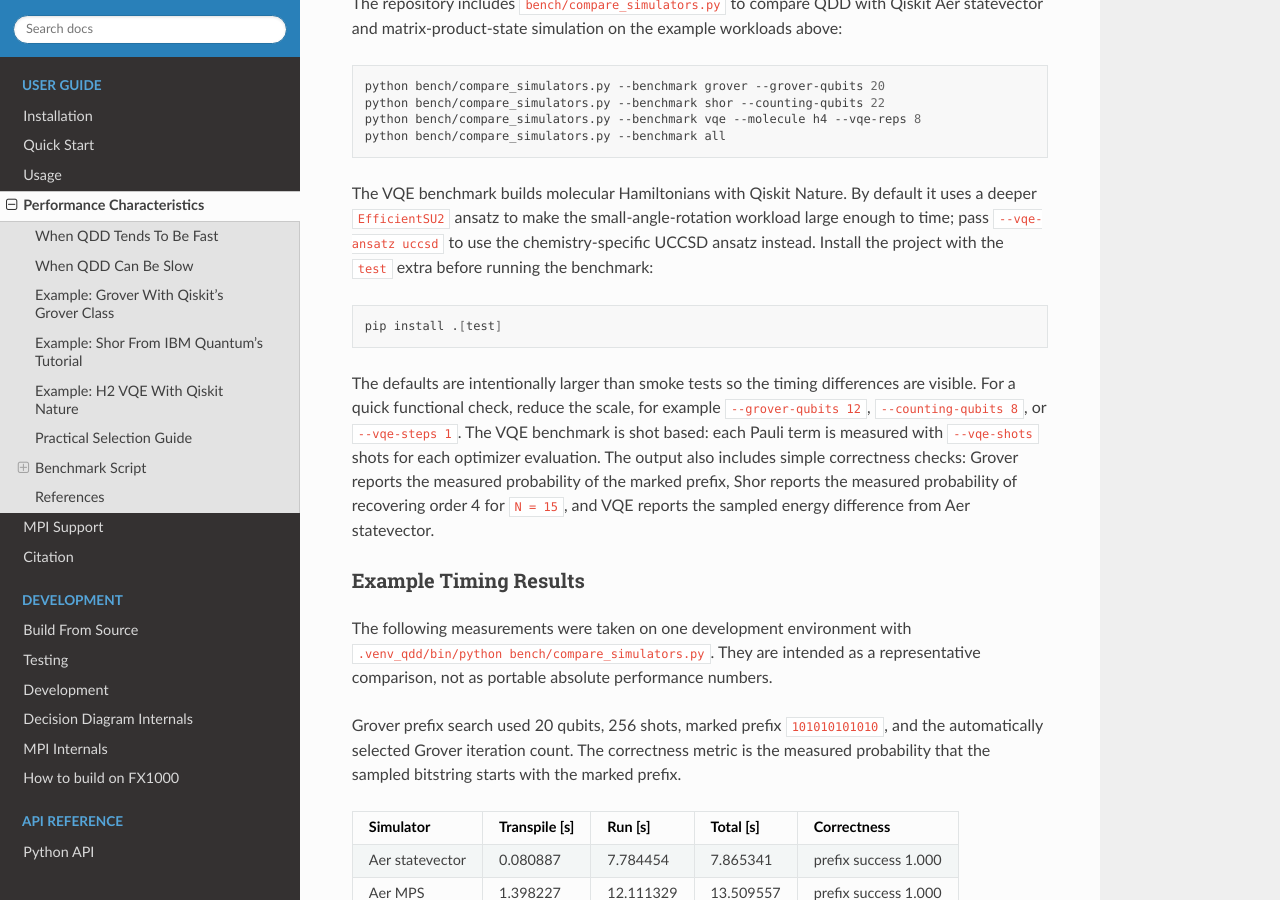
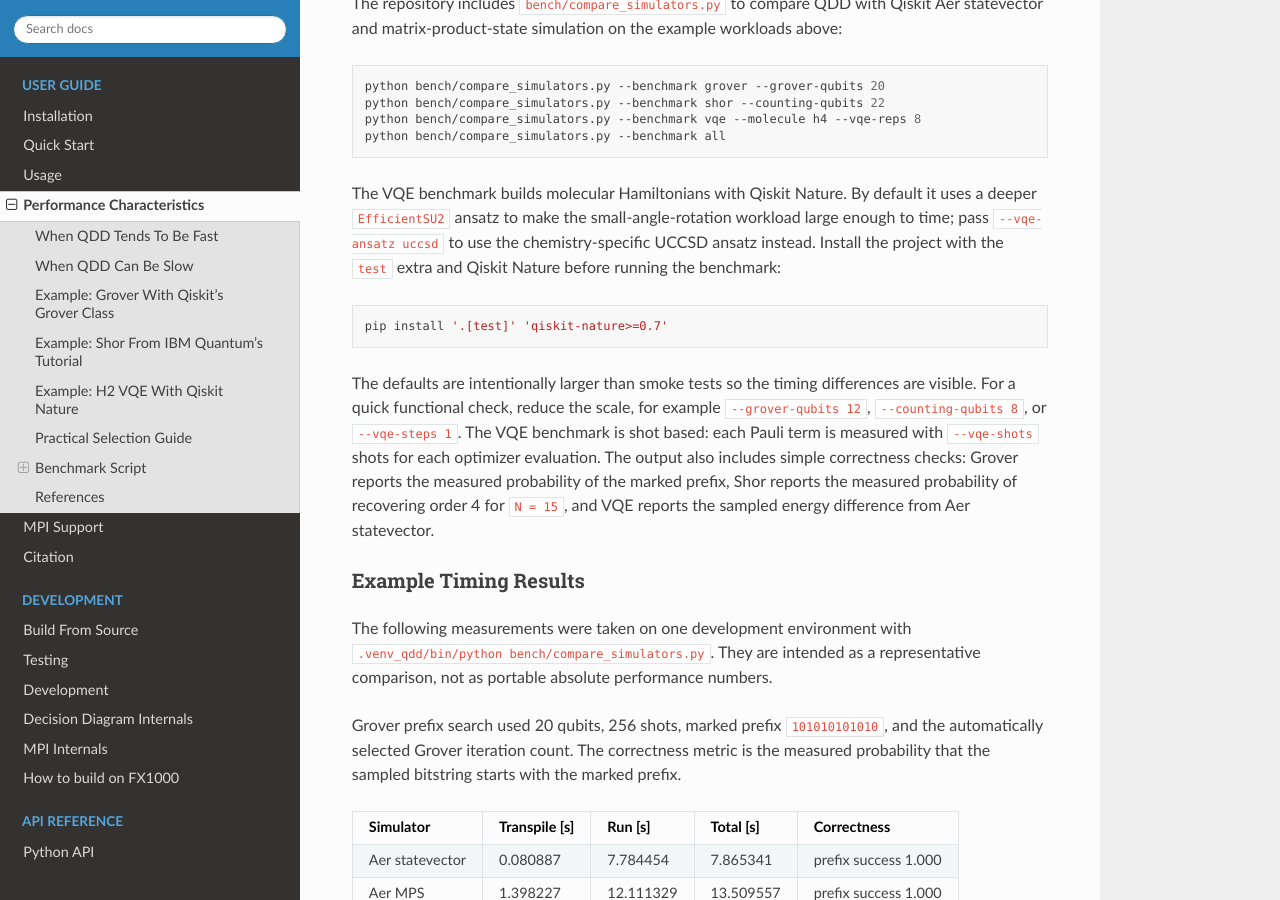
Before and after one commit to Fujitsu-UTokyo-QDD/QDD, a Sphinx documentation site: the page built from docs/source/performance-characteristics.md, in a window 1280 px wide and 900 px high, scrolled down 4513 px. Built offline with Sphinx 7.4.7 and the Read the Docs theme 3.1.0, drawn with Linux system fonts in a browser that asks for light colours; pages that are not in the unit, such as notebooks, are missing from menus.

````diff
--- a/docs/source/performance-characteristics.md
+++ b/docs/source/performance-characteristics.md
@@ -236,11 +236,11 @@ python bench/compare_simulators.py --benchmark all
 The VQE benchmark builds molecular Hamiltonians with Qiskit Nature. By default it
 uses a deeper `EfficientSU2` ansatz to make the small-angle-rotation workload
 large enough to time; pass `--vqe-ansatz uccsd` to use the chemistry-specific
-UCCSD ansatz instead. Install the project with the `test` extra before running
-the benchmark:
+UCCSD ansatz instead. Install the project with the `test` extra and Qiskit
+Nature before running the benchmark:
 
 ```sh
-pip install .[test]
+pip install '.[test]' 'qiskit-nature>=0.7'
 ```
 
 The defaults are intentionally larger than smoke tests so the timing
--- a/pyproject.toml
+++ b/pyproject.toml
@@ -23,6 +23,7 @@ classifiers = [
   "Programming Language :: Python :: 3.12",
   "Programming Language :: Python :: 3.13",
   "Programming Language :: Python :: 3.14",
+  "Programming Language :: Python :: 3.15",
 ]
 
 dependencies = [
@@ -43,7 +44,6 @@ test = [
     "qiskit-aer>=0.13.3",
     "scipy>=1.10",
     "qiskit-algorithms>=0.3",
-    "qiskit-nature>=0.7",
 ]
 docs = [
     "sphinx>=7.4",
````
Also changed, not shown: README.md (+1 -1 lines), docs/source/installation.md (+4 -4 lines), 4 other files.
